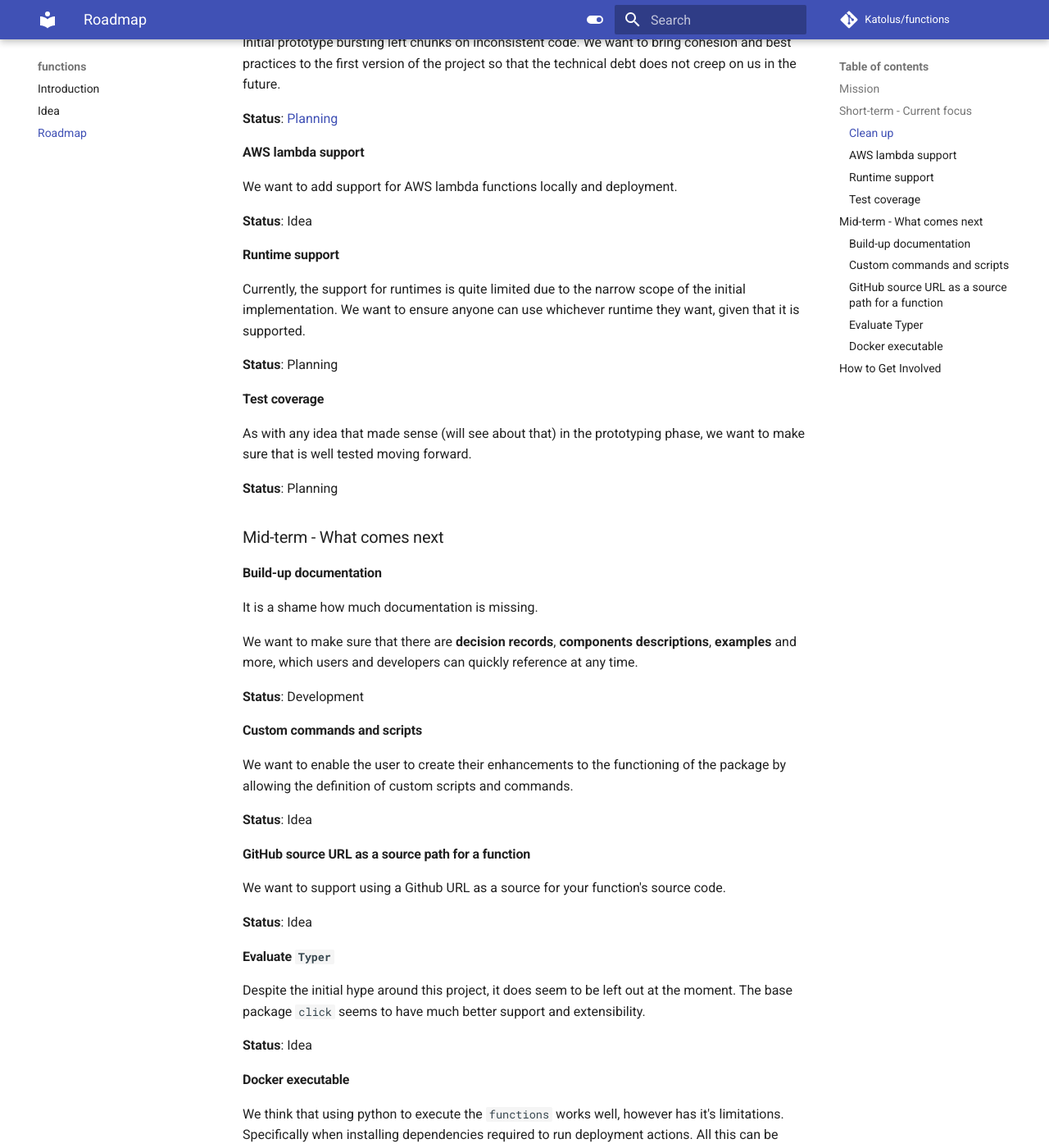
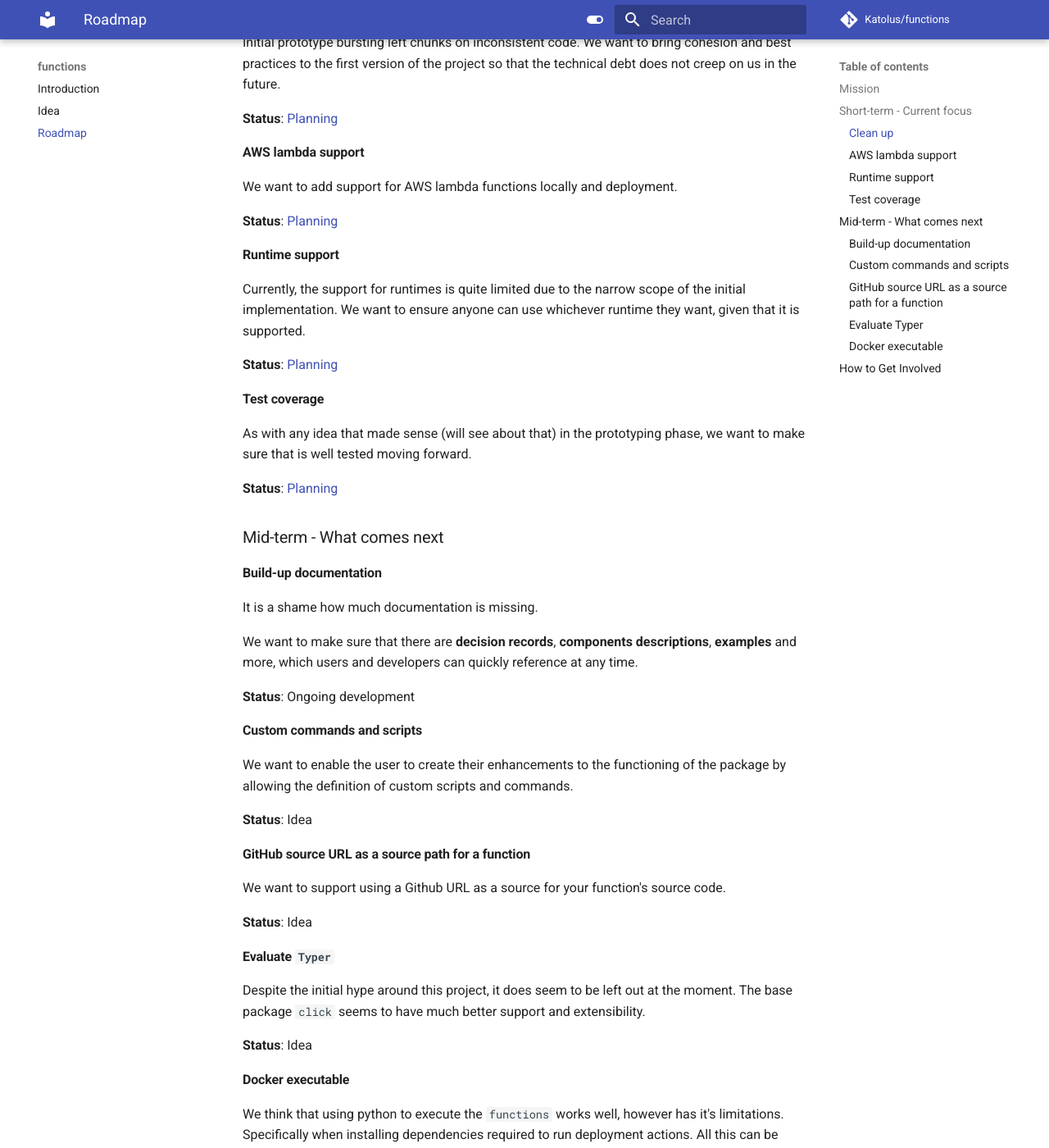
Before and after one commit to Katolus/functions, an MkDocs documentation site: the page built from docs_mk/roadmap.md, in a window 1280 px wide and 1400 px high, scrolled down 607 px. Shown: the whole window at 82% size. Built offline with MkDocs 1.6.1 and Material for MkDocs 9.7.7, drawn with Linux system fonts in a browser that asks for light colours; comment, search, counter and statistics services are not loaded.

Commit message:
Adjust roadmap links

```diff
--- a/docs_mk/roadmap.md
+++ b/docs_mk/roadmap.md
@@ -24,19 +24,19 @@ Initial prototype bursting left chunks on inconsistent code. We want to bring co
 
 We want to add support for AWS lambda functions locally and deployment.
 
-**Status**: Idea
+**Status**: [Planning](https://github.com/users/Katolus/projects/5)
 
 ### Runtime support
 
 Currently, the support for runtimes is quite limited due to the narrow scope of the initial implementation. We want to ensure anyone can use whichever runtime they want, given that it is supported.
 
-**Status**: Planning
+**Status**: [Planning](https://github.com/users/Katolus/projects/3)
 
 ### Test coverage
 
 As with any idea that made sense (will see about that) in the prototyping phase, we want to make sure that is well tested moving forward.
 
-**Status**: Planning
+**Status**: [Planning](https://github.com/users/Katolus/projects/4/)
 
 ## Mid-term - What comes next
 
@@ -46,7 +46,7 @@ It is a shame how much documentation is missing.
 
 We want to make sure that there are **decision records**, **components descriptions**, **examples** and more, which users and developers can quickly reference at any time.
 
-**Status**: Development
+**Status**: Ongoing development
 
 ### Custom commands and scripts
 
```
